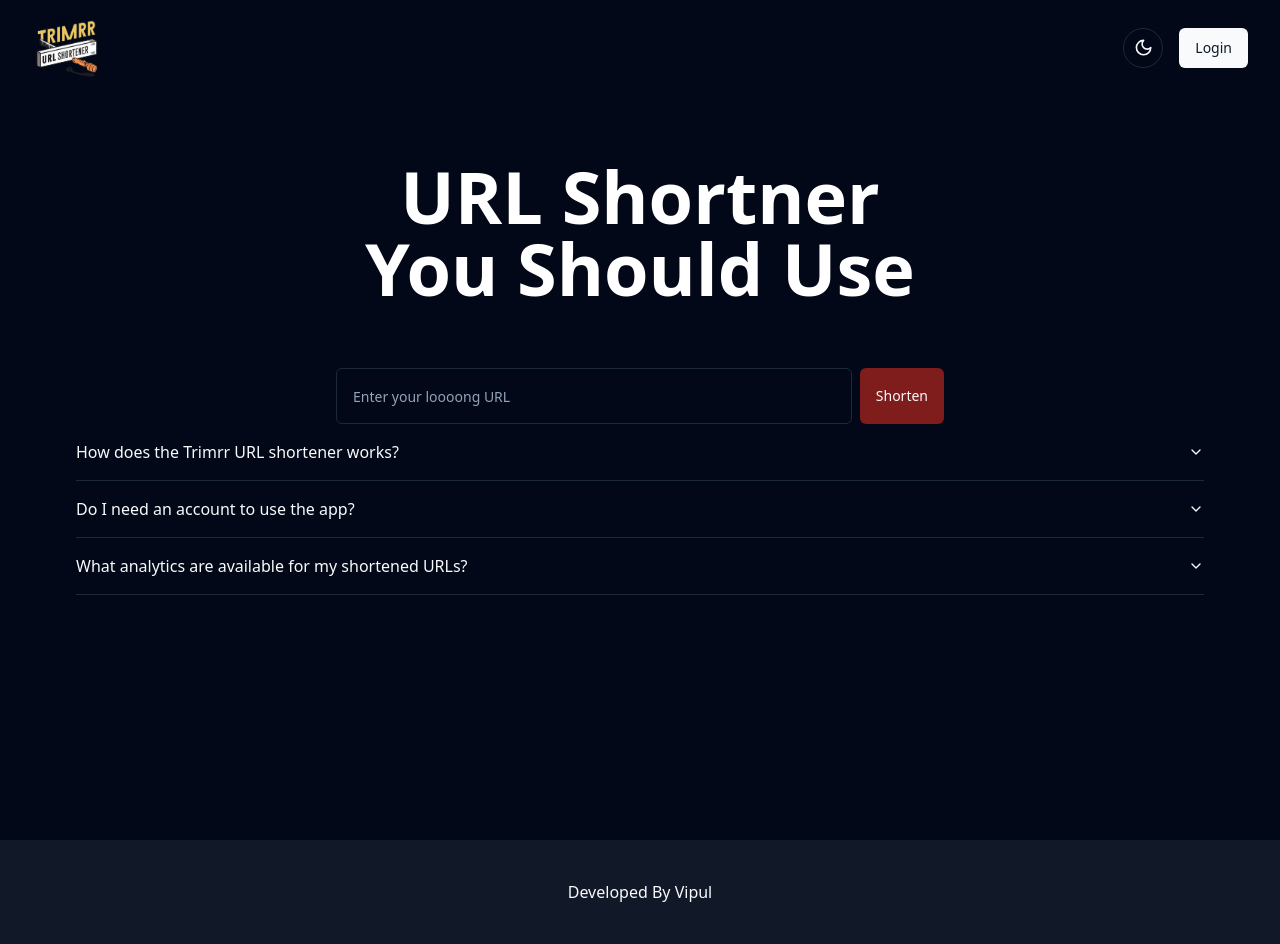
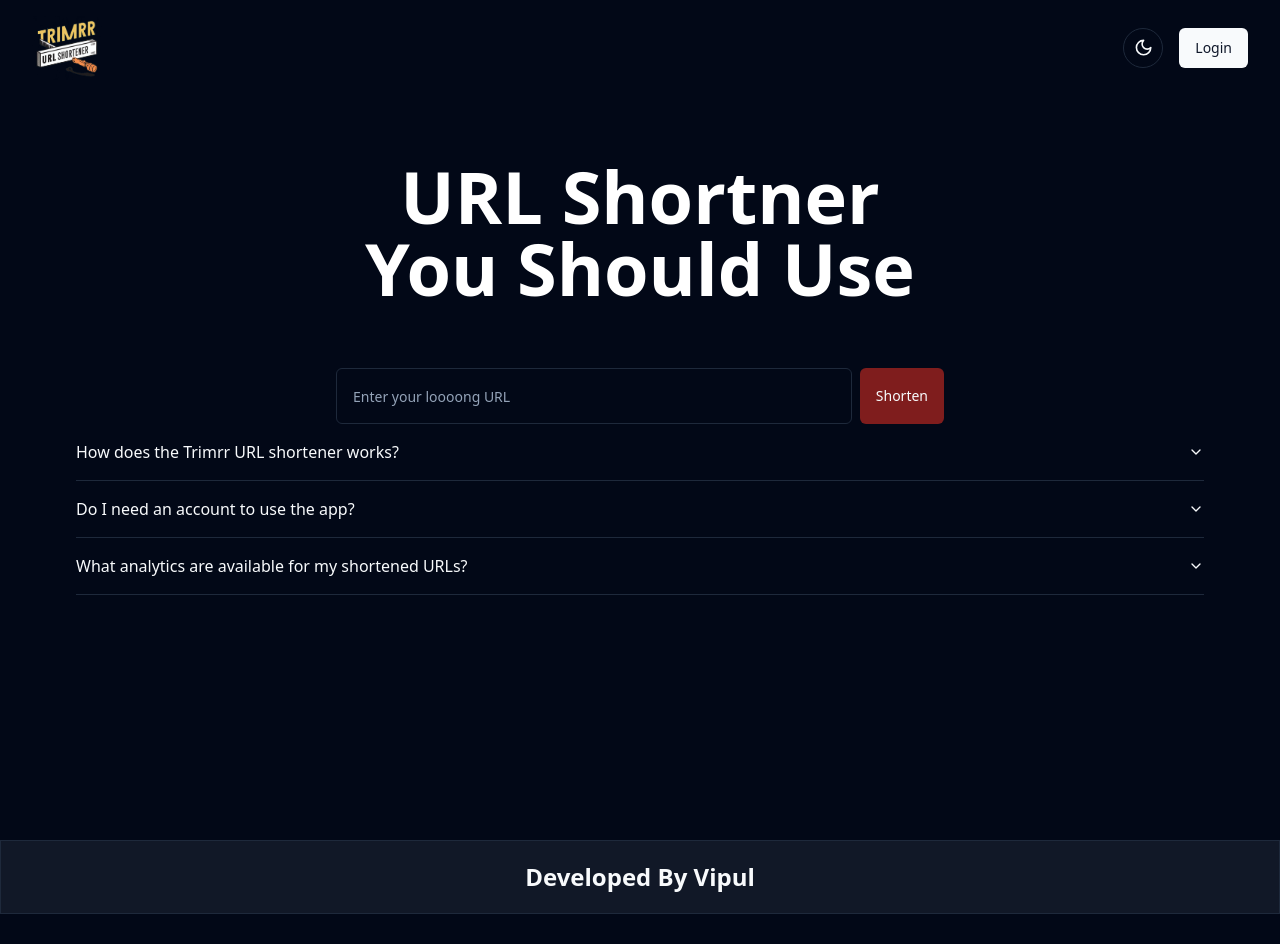
Before and after one commit to Vipulpandey007/urltrimmer, a React (Vite) app: page / in a window 1280 px wide. After the commit the page ends 914 px from the top, so only its background shows below. Built offline with nearby package versions, Linux system fonts and the light colour scheme; no server answers.

Commit message:
light mode css fixed

```diff
--- a/src/components/LinkCard.jsx
+++ b/src/components/LinkCard.jsx
@@ -20,7 +20,7 @@ const LinkCard = ({ url, fetchUrls }) => {
 
   const { loading: loadingDelete, fn: fnDelete } = useFetch(deleteUrl, url.id);
   return (
-    <div className="flex flex-col md:flex-row gap-5 border p-4 bg-gray-900 rounded-lg">
+    <div className="flex flex-col md:flex-row gap-5 border p-4 dark:bg-gray-900 rounded-lg">
       <img
         src={url?.qr}
         className="h-32 object-contain ring ring-blue-500 self-start"
--- a/src/layouts/app-layout.jsx
+++ b/src/layouts/app-layout.jsx
@@ -12,8 +12,8 @@ const AppLayout = () => {
           {/* Body */}
           <Outlet />
         </main>
-        <div className="p-10 text-center dark:bg-gray-900 bg-gray-400 mt-10">
-          Developed By Vipul
+        <div className="p-5 text-center dark:bg-gray-900 bg-white border mt-10">
+          <span className="text-2xl font-semibold">Developed By Vipul</span>
         </div>
       </div>
     </ThemeProvider>
--- a/src/pages/link.jsx
+++ b/src/pages/link.jsx
@@ -10,7 +10,7 @@ import { BarLoader, BeatLoader } from "react-spinners";
 import { Card, CardContent, CardHeader, CardTitle } from "@/components/ui/card";
 import DeviceStats from "@/components/Devicestats";
 import Location from "@/components/Location";
-// import Updatelinks from "@/components/updatelinks";
+import Updatelinks from "@/components/updatelinks";
 
 const Link = () => {
   const { user } = UrlState();
@@ -117,13 +117,13 @@ const Link = () => {
                 <Trash />
               )}
             </Button>
-            {/* <Button variant="ghost">
+            <Button variant="ghost">
               <Updatelinks
                 title={url?.title}
                 original={url?.original_url}
                 id={url?.id}
               />
-            </Button> */}
+            </Button>
           </div>
           <img
             src={url?.qr}
```
